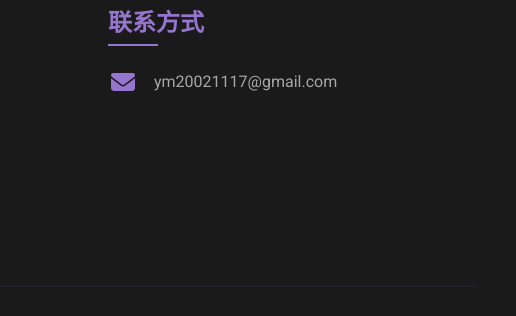
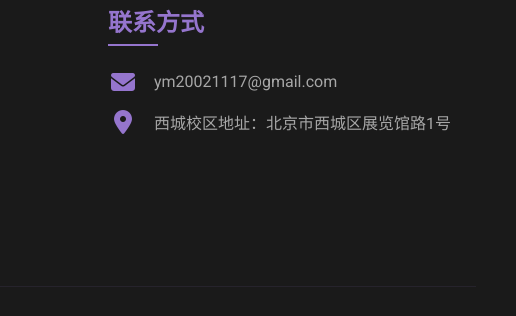
Before and after one commit to YImingZHANG615/medbuildai, a plain HTML site: page index.html in a window 1280 px wide. Shown: the part 4553-4869 px from the top of the page, 764-1280 px from the left. Drawn offline with Linux system fonts and the light colour scheme.

Commit message:
添加西城校区地址信息

```diff
--- a/index.html
+++ b/index.html
@@ -1033,6 +1033,13 @@
             <i class="fas fa-envelope"></i>
             <a href="mailto:ym20021117@gmail.com">ym20021117@gmail.com</a>
           </div>
+          <div class="contact-info">
+            <i class="fas fa-map-marker-alt"></i>
+            <p>
+              <span class="lang-zh">西城校区地址：北京市西城区展览馆路1号</span>
+              <span class="lang-en">Xicheng Campus: No.1 Zhanlanguan Road, Xicheng District, Beijing</span>
+            </p>
+          </div>
         </div>
       </div>
 
```
